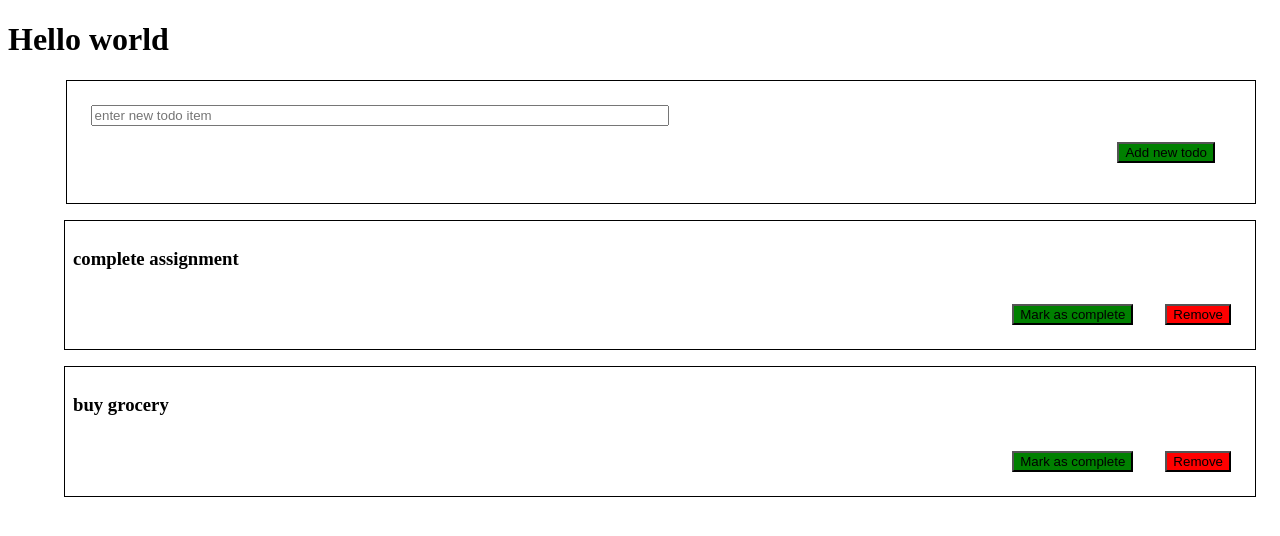
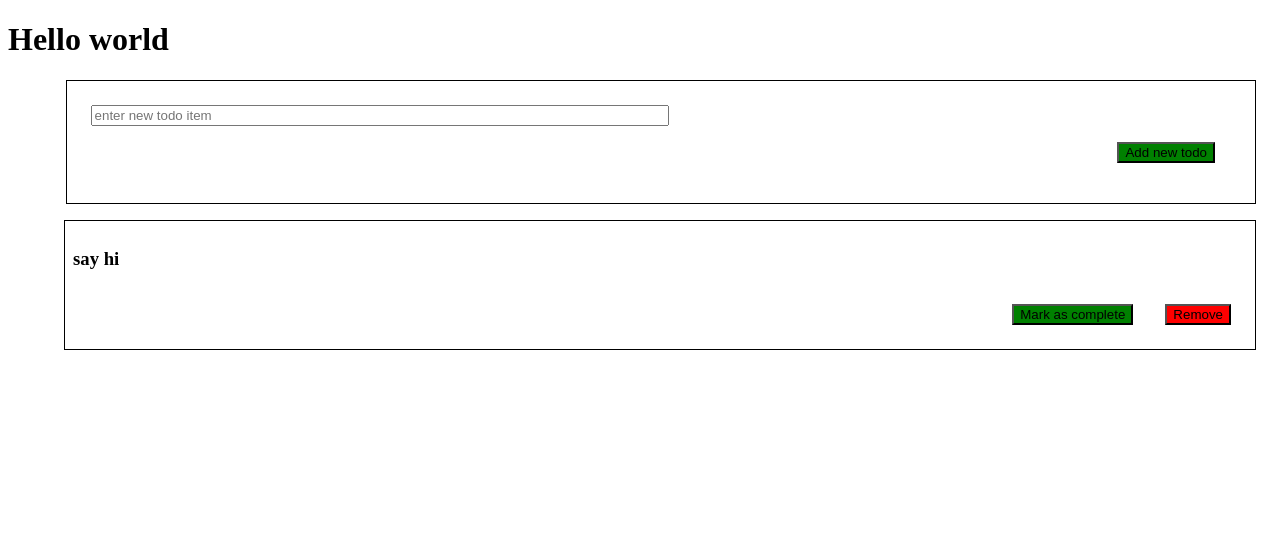
Before and after one commit to shivapriyat/react-ecoystem, a React app: page / in a window 1280 px wide. Shown: the top 536 px of the page. Built offline with nearby package versions, Linux system fonts and the light colour scheme.

Commit message:
react redux without persistence

```diff
--- a/package.json
+++ b/package.json
@@ -23,6 +23,8 @@
   },
   "dependencies": {
     "react": "^18.2.0",
-    "react-dom": "^18.2.0"
+    "react-dom": "^18.2.0",
+    "react-redux": "^8.1.3",
+    "redux": "^4.2.1"
   }
 }
--- a/src/App.js
+++ b/src/App.js
@@ -1,16 +1,11 @@
 import React, { useState } from "react";
 import TodoListComponent from "./todo/TodoListComponent";
 const App = () => {
-    let dummyTodos = [
-        {text: "complete assignment", isCompleted: false},
-        {text: "buy grocery", isCompleted: false}
-    ]
 
-    let [todos,setTodos] = useState(dummyTodos);
     return(
         <div className="App">
             <h1>Hello world</h1>
-            <TodoListComponent todos={todos} setTodos={setTodos}/>
+            <TodoListComponent/>
         </div>
     )
 }
--- a/src/index.js
+++ b/src/index.js
@@ -1,8 +1,12 @@
 import React from "react";
 import ReactDOM  from "react-dom/client";
-
+import { configureStore } from "./store";
+import { Provider } from "react-redux";
 import App from "./App";
 
 let rootElement = ReactDOM.createRoot(document.getElementById("root"));
-rootElement.render(<App />);
-//ReactDOM.render(<App />, document.getElementById("root"));
+rootElement.render(
+<Provider store={configureStore()}>
+<App />
+</Provider>
+);
--- /dev/null
+++ b/src/store.js
@@ -0,0 +1,8 @@
+import { combineReducers, createStore } from "redux";
+import { todos } from "./todo/reducers";
+
+const reducers = {todos};
+
+const rootReducer = combineReducers(reducers);
+
+export const configureStore = () => createStore(rootReducer);
--- a/src/todo/NewTodoForm.js
+++ b/src/todo/NewTodoForm.js
@@ -1,22 +1,22 @@
 import React, { useState } from "react";
+import { connect } from "react-redux";
+import { createTodo } from "./action";
 
-const NewTodoForm = ({ todos,setTodos }) => {
+const NewTodoForm = ({ todos,onCreateToDoPressed }) => {
     const [inputValue, setInputValue] = useState('');
-    function handleNewTodo(inputValue,todos,setTodos) {
-        let newTodo = {
-            text: inputValue,
-            isCompleted: false
-        }
-        setTodos([...todos, newTodo]);
-    }
     return (
         <div style={{ border: "1px solid black", margin: "1rem", padding: "24px", marginLeft: "3.6rem" }}>
             <input type="text" style={{ width: "50%" }} value={inputValue} onChange={(e) => setInputValue(e.target.value)} placeholder="enter new todo item" />
             <div style={{ textAlign: "end" }}>
-                <button onClick={() => handleNewTodo(inputValue,todos,setTodos)} style={{ backgroundColor: "green", margin: "1rem" }} type="submit">Add new todo</button>
+                <button onClick={() => onCreateToDoPressed(inputValue)} style={{ backgroundColor: "green", margin: "1rem" }} type="submit">Add new todo</button>
             </div>
         </div>
     );
 }
-
-export default NewTodoForm;
+const mapStateToProps = state => {
+    return {todos: state.todos}
+};
+const mapDispatchToProps = dispatch => {
+    return {onCreateToDoPressed: (text)=>dispatch(createTodo(text))};
+};
+export default connect(mapStateToProps, mapDispatchToProps)(NewTodoForm);
--- a/src/todo/TodoListComponent.js
+++ b/src/todo/TodoListComponent.js
@@ -1,24 +1,29 @@
 import React from "react";
 import TodoListComponentItem from "./TodoListComponentItem";
 import NewTodoForm from "./NewTodoForm";
+import { connect } from "react-redux";
 
 
-const TodoListComponent = ({todos,setTodos}) => {
+const TodoListComponent = ({todos}) => {
     //console.log(todos.length);
 
     return (
         <>
-        <NewTodoForm todos={todos} setTodos={setTodos} />
+        <NewTodoForm todos={todos} />
        <ul>
         {
             todos.map(todo => {
-                return (<TodoListComponentItem key={todo.text} todo={todo} todos={todos} setTodos={setTodos}   />);
+                return (<TodoListComponentItem key={todo.text} todo={todo} todos={todos} />);
             })
         }
        </ul>
        </>
 
     );
+
 };
-//
-export default TodoListComponent;
+const mapStateToProps = state => {
+    return {todos: state.todos};
+};
+
+export default connect(mapStateToProps)(TodoListComponent);
--- a/src/todo/TodoListComponentItem.js
+++ b/src/todo/TodoListComponentItem.js
@@ -1,25 +1,28 @@
 import React from "react";
+import { connect } from "react-redux";
+import { markAsCompleted, removeTodo } from "./action";
 
-const TodoListComponentItem = ({todo,todos,setTodos}) => {
-    function handleMarkComplete(completedTodo,todos,setTodos) {
-        todos.map(todo => todo.text === completedTodo.text ? todo.isCompleted=true :"");
-        console.log(todos);
-        setTodos([...todos]);
-    }
-    function handleRemoveTodo(deletedTodo,todos,setTodos) {
-        let updatedTodos = todos.filter(todo => todo.text !== deletedTodo.text );
-        setTodos([...updatedTodos]);
-    }
-
+const TodoListComponentItem = ({todo,todos,onRemoveClick,onMarkAsCompleted}) => {
     return (
         <div style={{ border: "1px solid black", margin: "1rem", padding: "8px" }}>
             <h3>{todo.text}</h3>
             <div style={{textAlign: "end"}}>
-                {todo.isCompleted ? null : <button onClick={(e)=>handleMarkComplete(todo,todos,setTodos)} style={{backgroundColor: "green", margin: "1rem"}}>Mark as complete</button>}
-                <button onClick={(e)=>handleRemoveTodo(todo,todos,setTodos)} style={{backgroundColor: "red", margin: "1rem"}}>Remove</button>
+                {todo.isCompleted ? null : <button onClick={(e)=>onMarkAsCompleted(todo.text)} style={{backgroundColor: "green", margin: "1rem"}}>Mark as complete</button>}
+                <button onClick={(e)=>onRemoveClick(todo.text)} style={{backgroundColor: "red", margin: "1rem"}}>Remove</button>
             </div>
 
         </div>
     );
 }
-export default TodoListComponentItem;
+const mapStateToProps = state => {
+    return {
+        todos: state.todos
+    }
+}
+const mapDispatchToProps = dispatch => {
+    return {
+        onRemoveClick: text => dispatch(removeTodo(text)),
+        onMarkAsCompleted: text=> dispatch(markAsCompleted(text))
+    }
+}
+export default connect(mapStateToProps,mapDispatchToProps)(TodoListComponentItem);
--- /dev/null
+++ b/src/todo/action.js
@@ -0,0 +1,25 @@
+export const CREATE_TODO="CREATE_TODO";
+export const createTodo = (text) => {
+    return {
+        type: CREATE_TODO,
+        payload: {text}
+    }
+}
+
+export const REMOVE_TODO="REMOVE_TODO";
+export const removeTodo = (text) => {
+    return {
+        type: REMOVE_TODO,
+        payload: {text}
+    }
+}
+
+export const MARK_AS_COMPLETED = "MARK_AS_COMPLETED";
+export const markAsCompleted = text => {
+    return {
+        type: MARK_AS_COMPLETED,
+        payload: {
+            text
+        }
+    }
+}
--- /dev/null
+++ b/src/todo/reducers.js
@@ -0,0 +1,31 @@
+import { CREATE_TODO, MARK_AS_COMPLETED, REMOVE_TODO } from "./action";
+
+export const todos = (state=[{text:"say hi", isCompleted: false}],action) => {
+    const {type,payload} = action;
+
+    switch(type) {
+        case CREATE_TODO: {
+            const { text } = payload;
+            const newTodo = {
+                text, isCompleted: false
+            };
+            return state.concat(newTodo);
+        }
+        case REMOVE_TODO: {
+            const { text } = payload;
+            return state.filter(todo => todo.text !== text);
+        }
+        case MARK_AS_COMPLETED: {
+            const {text} = payload;
+            let updatedState = state.map(todo => {
+                if(todo.text === text) {
+                    //return {...todo, isCompleted:true};
+                    todo.isCompleted=true;
+                }
+                return todo;
+            });
+            return updatedState;
+        }
+        default: return state;
+}
+}
```
Also changed, not shown: 2 other files (tests, documents, lock files or other folders).
